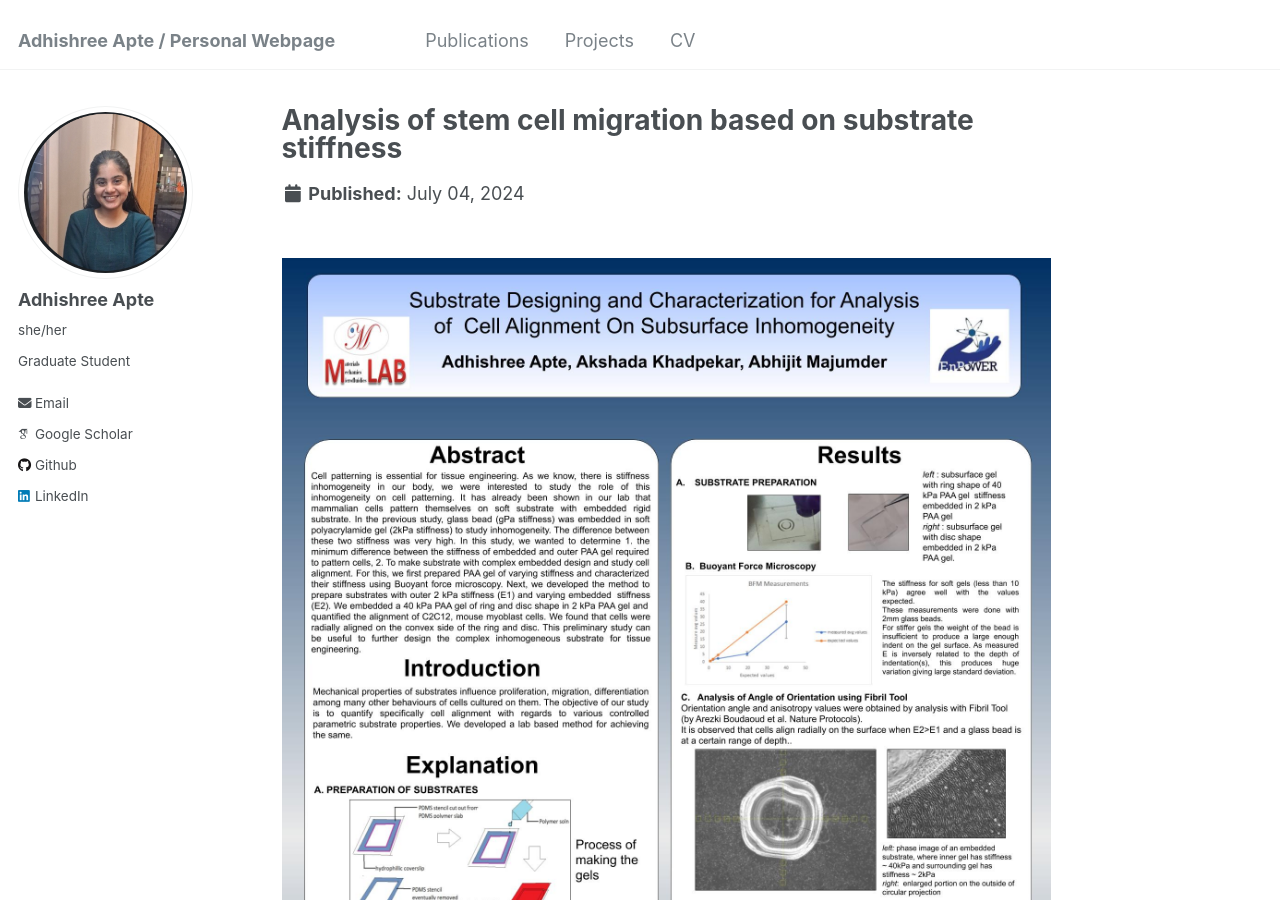
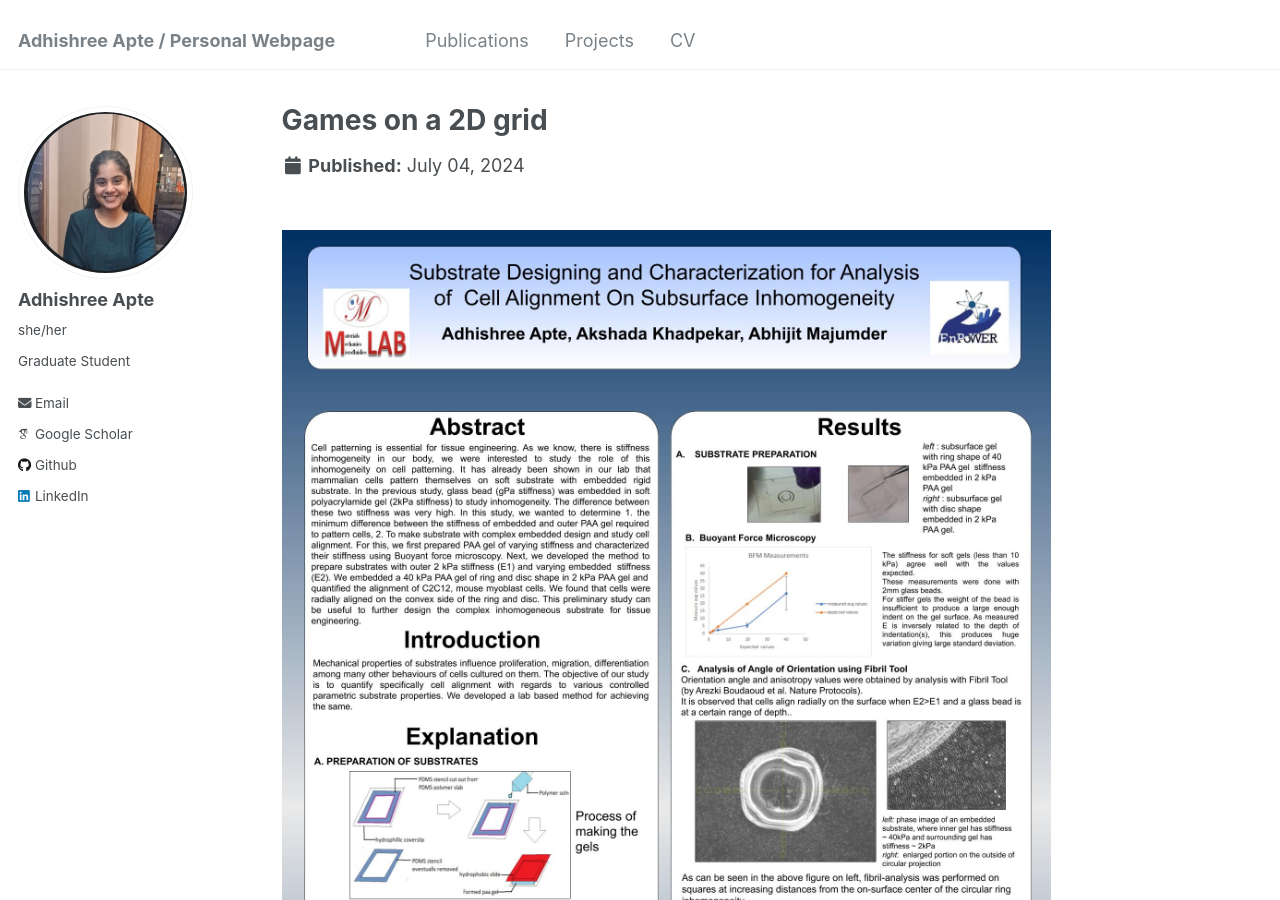
Before and after one commit to adhishreeapte/adhishreeapte.github.io, a Jekyll site: the page built from _portfolio/portfolio-3.md, in a window 1280 px wide and 900 px high. Built offline with Jekyll 4.4.1, drawn with Linux system fonts in a browser that asks for light colours; some web fonts are replaced; part of the change alters nothing that is shown.

Commit message:
Update portfolio-3.md

```diff
--- a/_portfolio/portfolio-3.md
+++ b/_portfolio/portfolio-3.md
@@ -1,6 +1,6 @@
 ---
-title: "Analysis of stem cell migration based on substrate stiffness"
-excerpt: "I developed macros in ImageJ to automate analysis of large stacks of images captured under a microscope. I also prepared PDMS polymer gels of different stiffness and characterised their stiffness using buoyant force microscopy - frugal alternative to atomic force microscopy.<br/><img src='/images/pr1.png'>"
+title: "Games on a 2D grid"
+excerpt: "MATLAB based simulation of players who always co-operate and players who always defect. The chaotic patterns are developed based on the reward obtained by defectors against co-operators. <br/><img src='/images/pr3.png'>"
 collection: portfolio
 ---
 
```
